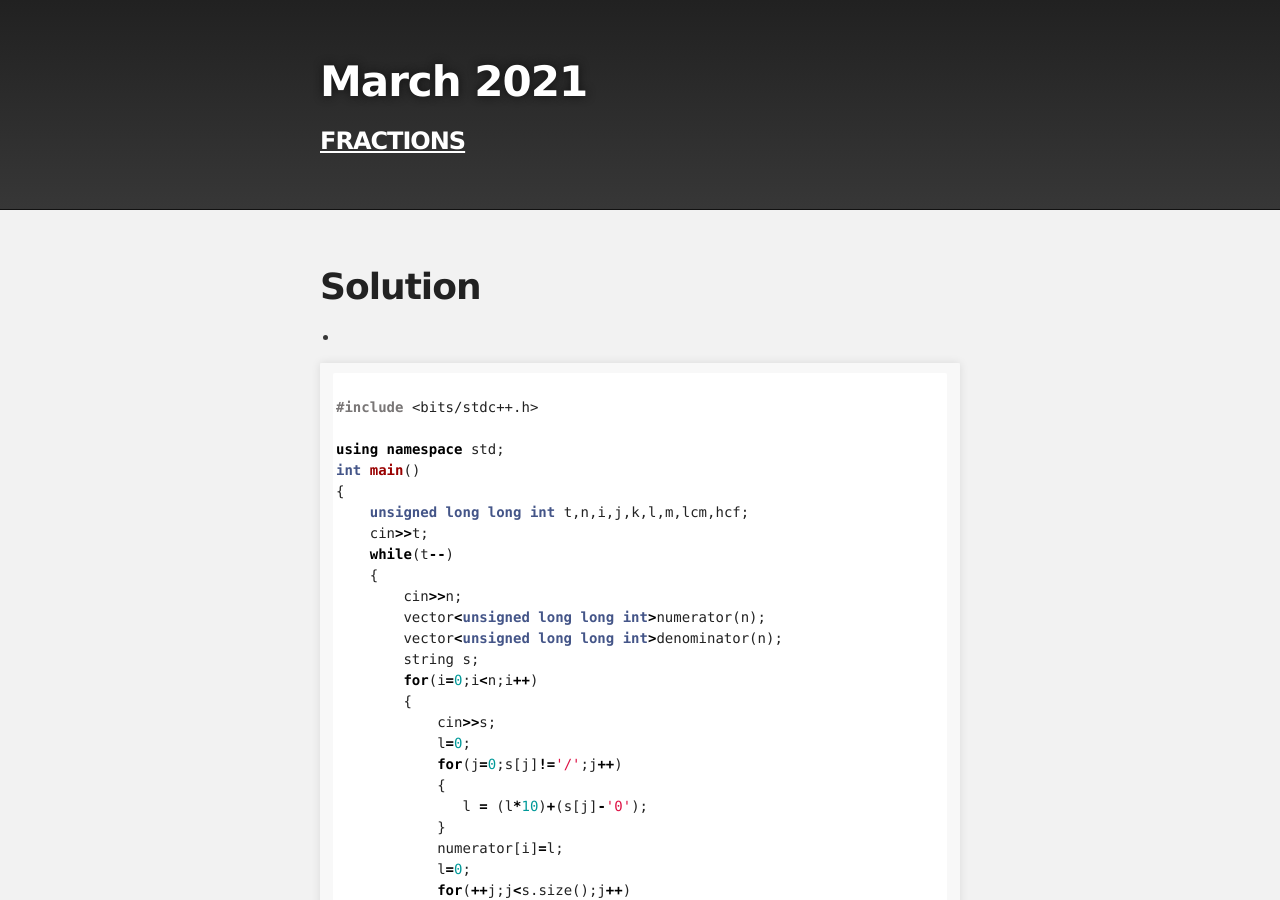
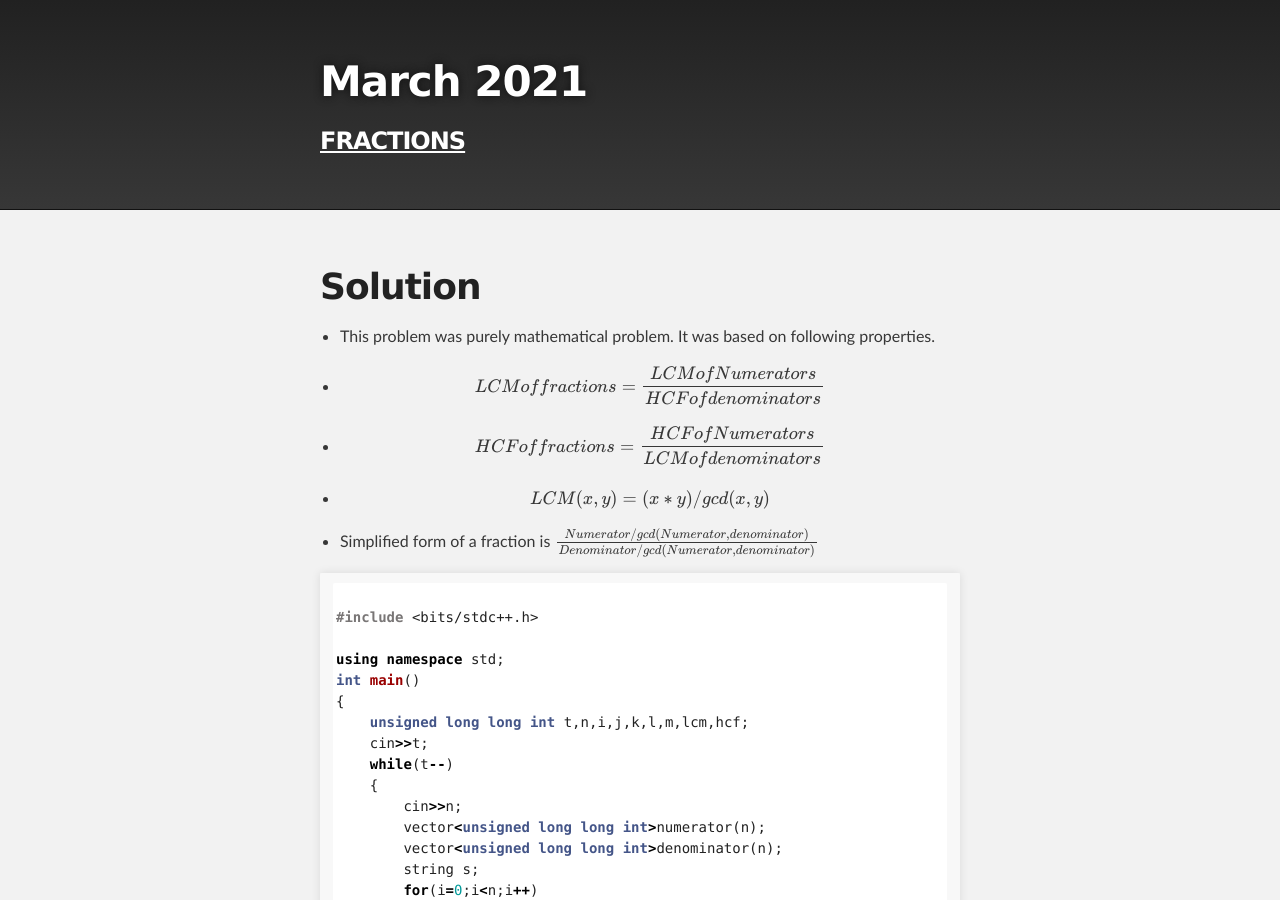
Before and after one commit to ieee-uvce-cs/ncode, a Jekyll site: the page built from editorials/March-2021/FRACTIONS.md, in a window 1280 px wide and 900 px high. Built offline with Jekyll 4.4.1, drawn with Linux system fonts in a browser that asks for light colours; formulas are drawn with MathJax 3.

Commit message:
Fractions

```diff
--- a/editorials/March-2021/FRACTIONS.md
+++ b/editorials/March-2021/FRACTIONS.md
@@ -6,7 +6,11 @@ link: https://www.hackerrank.com/contests/uvce-ncode-march-2021/challenges/q1-64
 ---
 # Solution
 
-*
+* This problem was purely mathematical problem. It was based on following properties.
+* $$ LCM of fractions = \frac{LCM of Numerators}{HCF of denominators} $$
+* $$ HCF of fractions = \frac{HCF of Numerators}{LCM of denominators} $$
+* $$ LCM (x,y) = (x*y)/gcd(x,y)$$
+*  Simplified form of a fraction is $$\frac{Numerator/ gcd(Numerator,denominator)}{Denominator/gcd(Numerator,denominator)} $$
 
 ~~~cpp
 
```
Also changed, not shown: editorials/March-2021/INTERVALS.md (+1 -1 lines), editorials/March-2021/index.md (+1 -1 lines).
